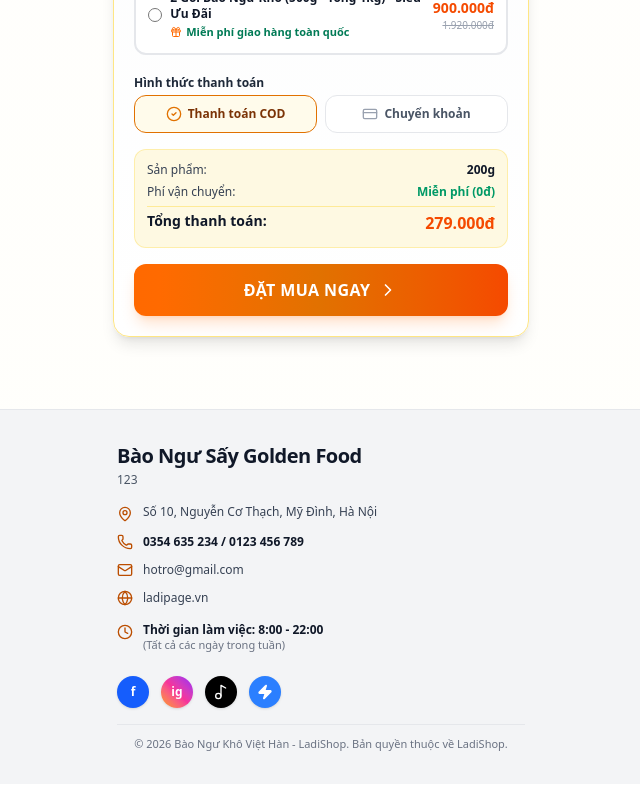
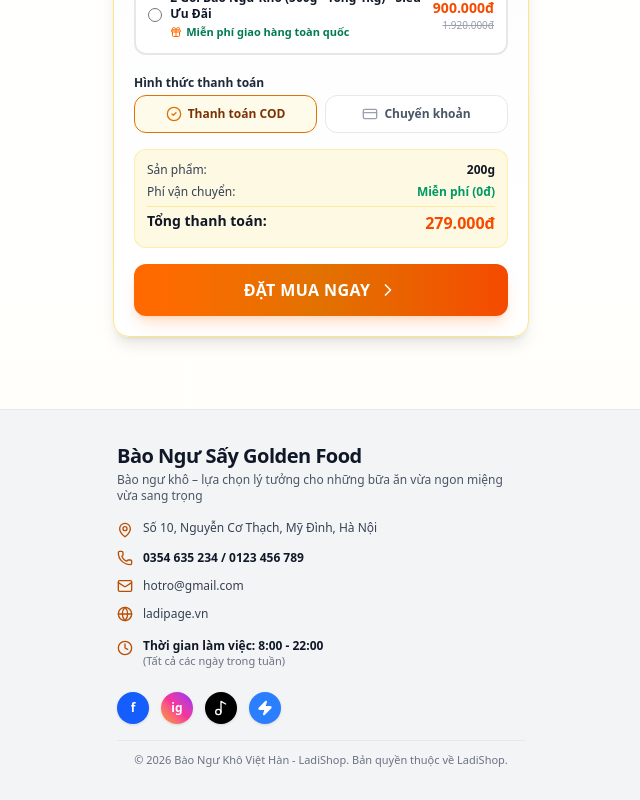
Before and after one commit to buicongbac19/B-o-Ng-, a React (Vite) app: page / in a window 1280 px wide. Shown: the part 6005-6805 px from the top of the page, without its empty margins (319-959 px from the left). Built offline with nearby package versions, Linux system fonts and the light colour scheme; no server answers.

Commit message:
sửa text

```diff
--- a/src/components/Footer.tsx
+++ b/src/components/Footer.tsx
@@ -12,7 +12,7 @@
             Bào Ngư Sấy Golden Food
           </h2>
           <p className="text-xs text-gray-600 font-medium mt-0.5">
-            123
+            Bào ngư khô – lựa chọn lý tưởng cho những bữa ăn vừa ngon miệng vừa sang trọng
           </p>
         </div>
 
```
